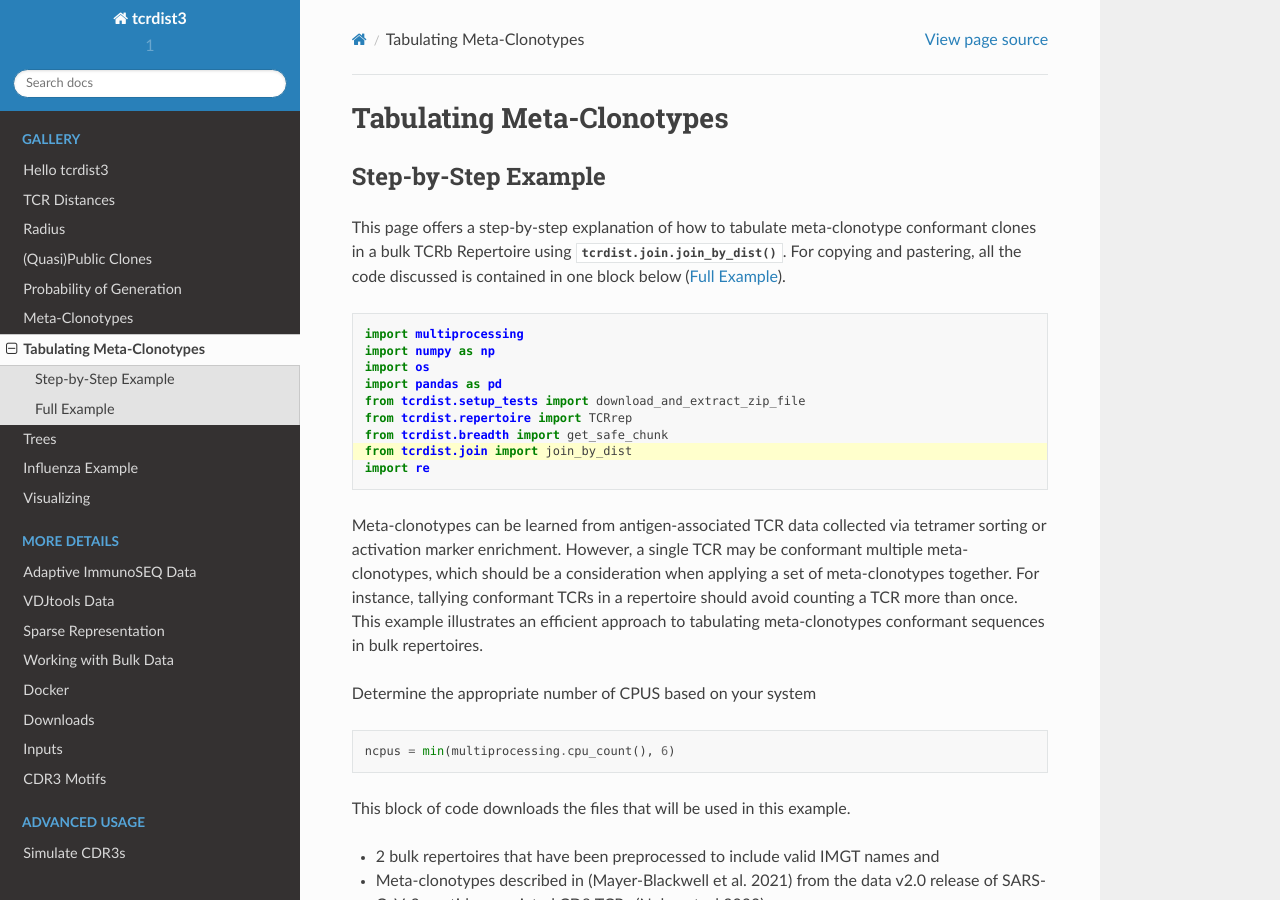
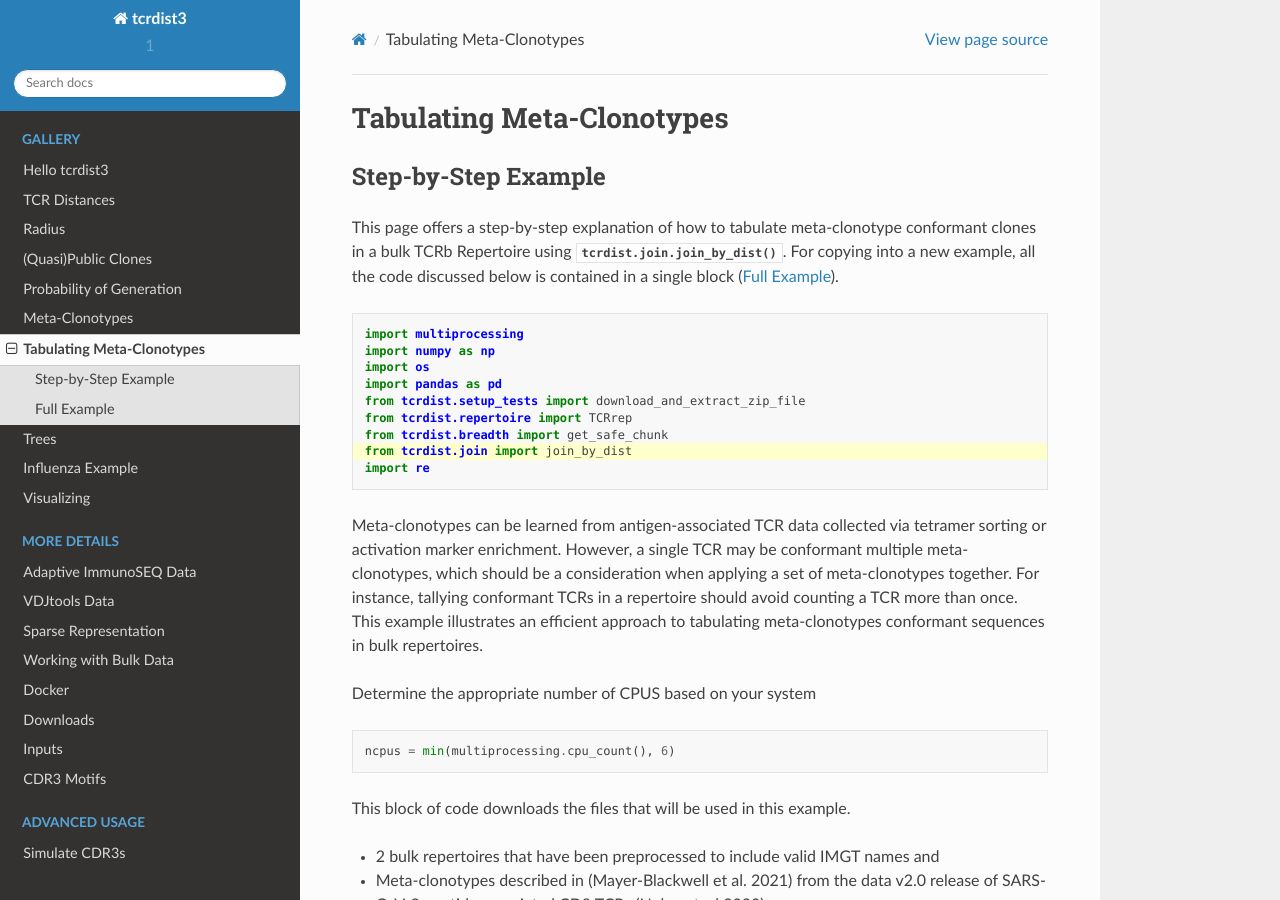
Before and after one commit to kmayerb/tcrdist3, a Sphinx documentation site: the page built from docs/join.rst, in a window 1280 px wide and 900 px high. Built offline with Sphinx 7.4.7 and the Read the Docs theme 2.0.0, drawn with Linux system fonts in a browser that asks for light colours.

Commit message:
Add Tabulation join.rst edits[skip-ci]

```diff
--- a/docs/join.rst
+++ b/docs/join.rst
@@ -9,7 +9,7 @@ Step-by-Step Example
 
 This page offers a step-by-step explanation of how to tabulate
 meta-clonotype conformant clones in a bulk TCRb Repertoire using :py:func:`tcrdist.join.join_by_dist`.
-For copying and pastering, all the code discussed is contained in one block below (:ref:`full_example`).
+For copying into a new example, all the code discussed below is contained in a single block (:ref:`full_example`).
 
 .. code-block:: python
     :emphasize-lines: 8
```
